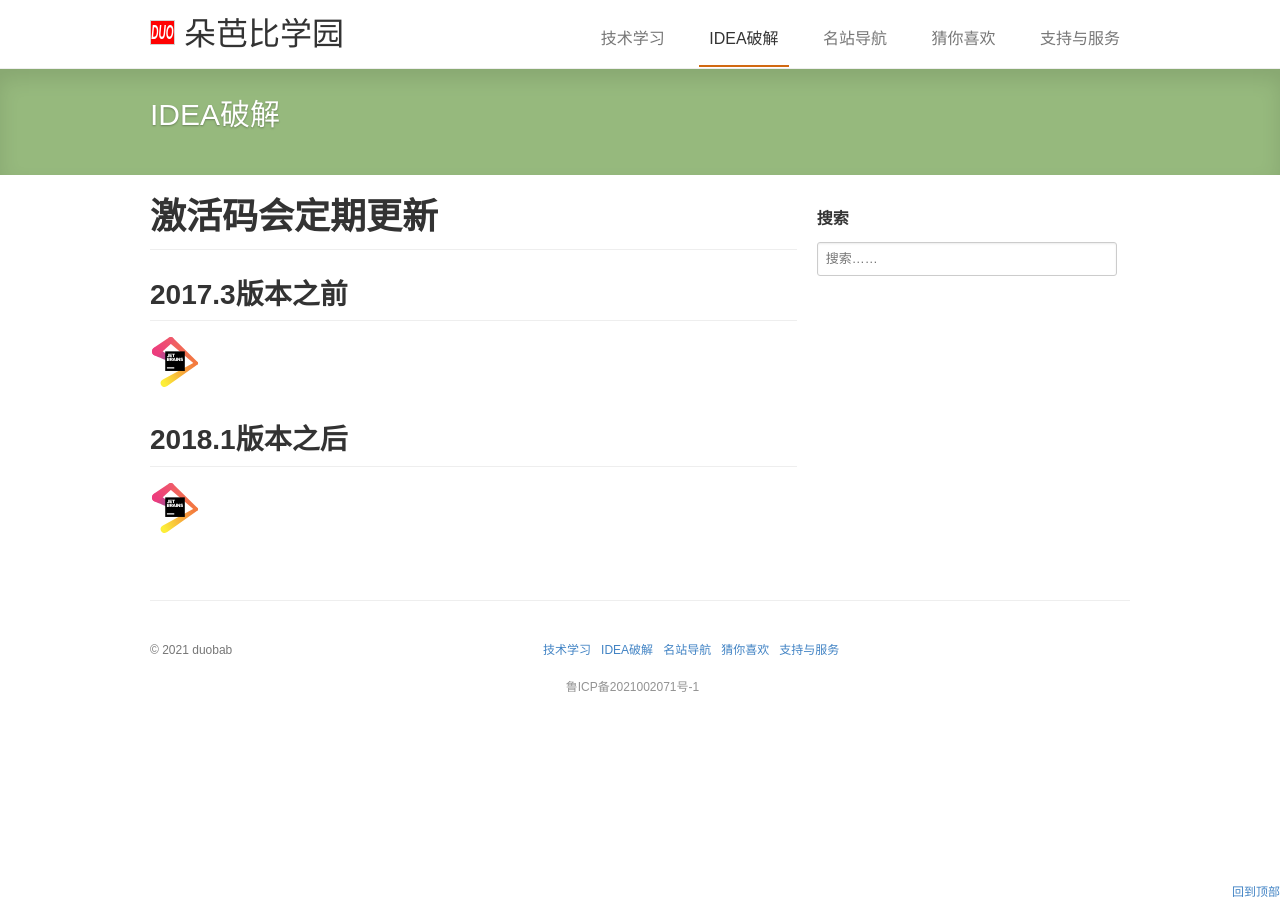
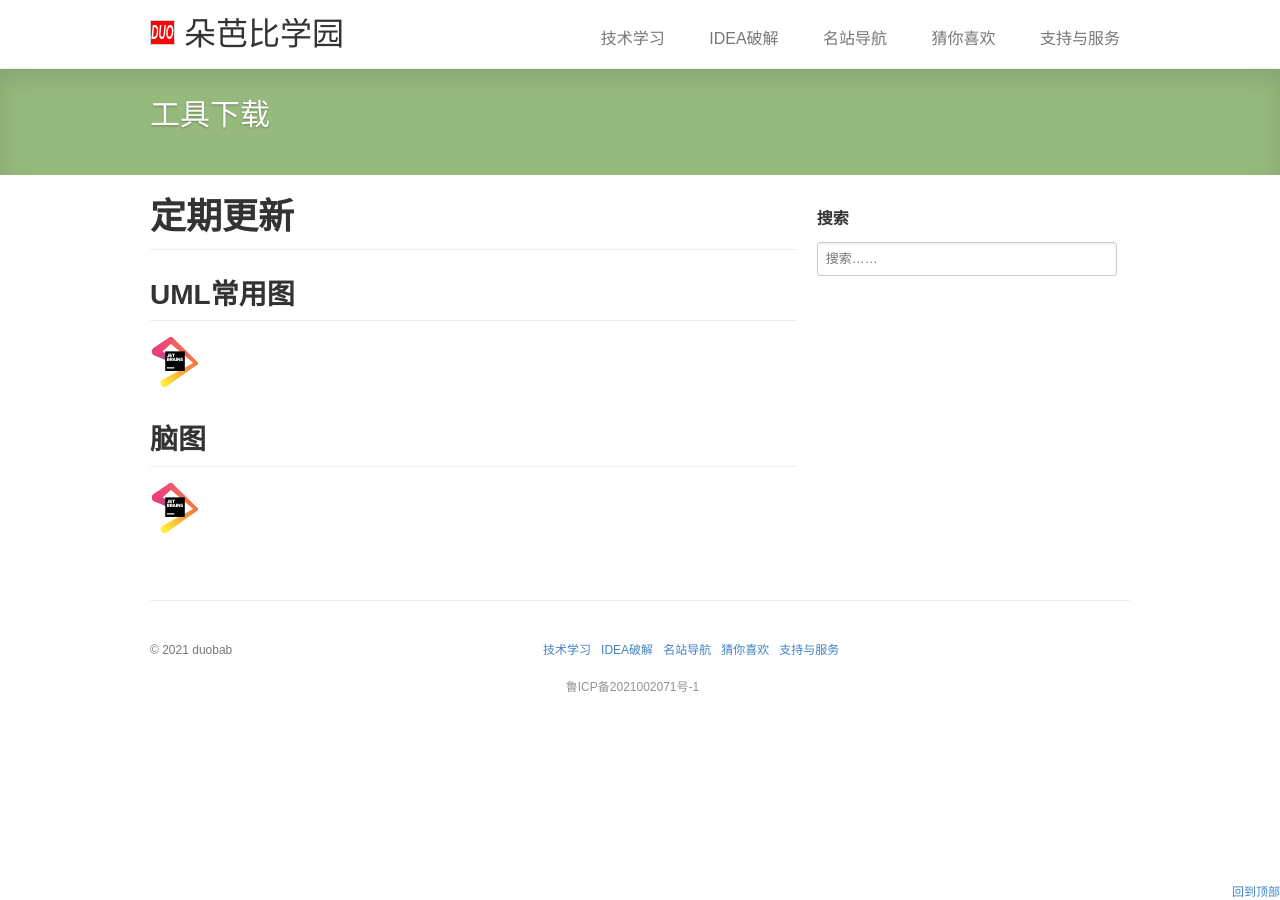
Before and after one commit to duobab/duobab.github.io, a Jekyll site: the page built from pages/idea.md, in a window 1280 px wide. Built offline with Jekyll 4.4.1, drawn with Linux system fonts in a browser that asks for light colours; comment, search, counter and statistics services are not loaded; a style sheet for code colours, icons or effects is not loaded.

Commit message:
Update idea.md

```diff
--- a/pages/idea.md
+++ b/pages/idea.md
@@ -1,20 +1,20 @@
 ---
 layout: page
-title: IDEA破解
-description: IDEA激活码
-keywords: IDEA激活码
-menu: IDEA破解
+title: 工具下载
+description: 工具下载
+keywords: 工具下载
+menu: 工具下载
 permalink: /idea/
 ---
 
-# 激活码会定期更新
+# 定期更新
 
-## 2017.3版本之前
+## UML常用图
 <a href="{{ assets_base_url }}/assets/idea/2017.3.txt" download="{{ assets_base_url }}/assets/idea/2017.3.txt">
 <img style="height:50px;width:50px;" src="{{ assets_base_url }}/assets/idea/jetbrains.svg" >
 </a>
 
-## 2018.1版本之后
+## 脑图
 <a href="{{ assets_base_url }}/assets/idea/2018.1.txt" download="{{ assets_base_url }}/assets/idea/2018.1.txt">
 <img style="height:50px;width:50px;" src="{{ assets_base_url }}/assets/idea/jetbrains.svg" >
 </a>
```
